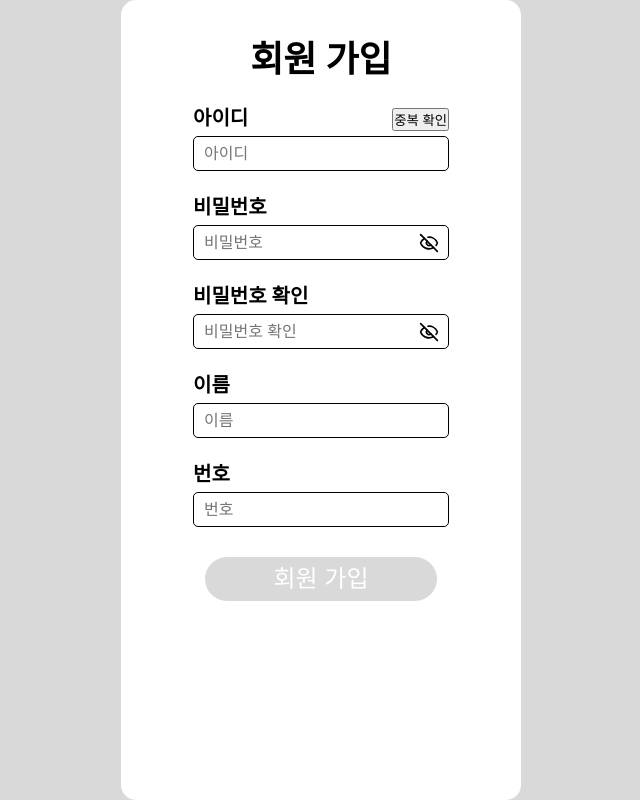
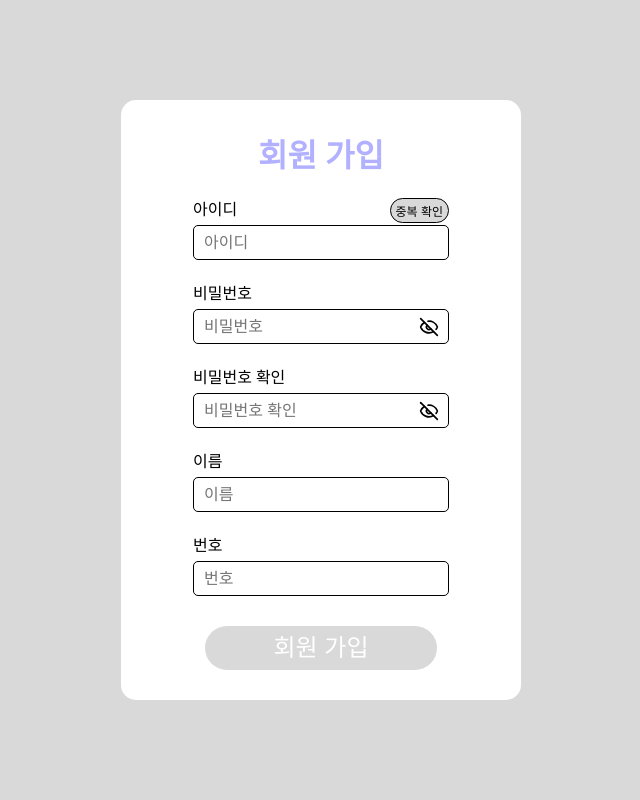
Before and after one commit to Seungmani/festio, a React (Vite) app: page /register in a window 1280 px wide. Shown: the whole page, without its empty margins (319-959 px from the left). Built offline with nearby package versions, Linux system fonts and the light colour scheme.

Commit message:
[fix] UI 수정 - 회원 가입 글씨 수정 - 회원 가입 이메일 중복 버튼 디자인 수정 - 페이지 네이션 버튼 색상 수정

```diff
--- a/src/components/Common/Button.tsx
+++ b/src/components/Common/Button.tsx
@@ -9,7 +9,7 @@ interface ButtonProps {
 	disabled: boolean;
 }
 
-const Button = React.memo(({text, width, height, disabled}: ButtonProps): JSX.Element => {
+const Button = React.memo(({text, width, height, disabled, }: ButtonProps): JSX.Element => {
 	return (
 		<StyledButton disabled={disabled} width={width} height={height} type="submit">{text}</StyledButton>
 	)
--- a/src/components/Main/Pagination.tsx
+++ b/src/components/Main/Pagination.tsx
@@ -1,5 +1,6 @@
 import React from 'react';
 import styled from '@emotion/styled';
+import Color from '../../constants/Color';
 
 interface PaginationProps {
   currentPage: number;
@@ -34,7 +35,7 @@ const Pagination: React.FC<PaginationProps> = ({
   const pageNumbers = getPageNumbers();
 
   return (
-    <PaginationContainer>
+    <PaginationDIV>
       <Button
         onClick={() => onPageChange(currentPage - 1)}
         disabled={currentPage === 1}
@@ -58,13 +59,13 @@ const Pagination: React.FC<PaginationProps> = ({
       >
         다음
       </Button>
-    </PaginationContainer>
+    </PaginationDIV>
   );
 };
 
 export default Pagination;
 
-const PaginationContainer = styled.div`
+const PaginationDIV = styled.div`
   display: flex;
   align-items: center;
   justify-content: center;
@@ -74,13 +75,13 @@ const PaginationContainer = styled.div`
 const Button = styled.button`
   background: none;
   border: none;
-  color: #007bff;
+  color: ${Color.BLUE};
   cursor: pointer;
   margin: 0 10px;
   font-size: 16px;
 
   &:disabled {
-    color: #ccc;
+    color: ${Color.GREY};
     cursor: not-allowed;
   }
 `;
@@ -88,7 +89,7 @@ const Button = styled.button`
 const PageNumber = styled.button<{ active: boolean }>`
   background: none;
   border: none;
-  color: ${(props) => (props.active ? '#007bff' : '#000')};
+  color: ${(props) => (props.active ? Color.BLUE : Color.BLACK)};
   cursor: pointer;
   margin: 0 5px;
   font-size: 16px;
--- a/src/components/Register/EmailDuplicationBtn.tsx
+++ b/src/components/Register/EmailDuplicationBtn.tsx
@@ -1,13 +1,16 @@
 import React, { useCallback } from "react";
 import { db } from "../../firebase";
 import { collection, getDocs, query, where } from "firebase/firestore";
+import styled from "@emotion/styled";
+import Color from "../../constants/Color";
 
 interface EmailDuplicationBtnProps {
 	email: string;
+	duplicate: boolean;
 	setDuplicate: (value: boolean) => void;
 }
 
-const EmailDuplicationBtn = React.memo(({email, setDuplicate}: EmailDuplicationBtnProps): JSX.Element => {
+const EmailDuplicationBtn = React.memo(({email, duplicate, setDuplicate}: EmailDuplicationBtnProps): JSX.Element => {
 
 	const checkEmailExists = useCallback(async (email:string) => {
 		try {
@@ -16,10 +19,10 @@ const EmailDuplicationBtn = React.memo(({email, setDuplicate}: EmailDuplicationB
 			const querySnapshot = await getDocs(emailQuery);
 			if (!querySnapshot.empty) {
 				alert("이미 사용중인 아이디 입니다.")
-				return setDuplicate(false);
+				return setDuplicate(true);
 			} else {
 				alert("사용가능한 아이디 입니다.")
-				return setDuplicate(true);
+				return setDuplicate(false);
 			}
 		} catch (error) {
 			console.error("아이디 중복 확인 실패:", error);
@@ -28,8 +31,21 @@ const EmailDuplicationBtn = React.memo(({email, setDuplicate}: EmailDuplicationB
 	}, []);
 
 	return (
-		<button type="button" onClick={() => checkEmailExists(email) }>중복 확인</button>
+		<Button type="button" duplicate={duplicate} onClick={() => checkEmailExists(email) }>{
+			duplicate ? "중복 확인" : "사용 가능"
+		}</Button>
 	)
 })
 
 export default EmailDuplicationBtn;
+
+const Button = styled.button<{duplicate: boolean}>`
+	padding: 3px 5px;
+
+	color: ${Color.BLACK};
+	background-color: ${(props) => !props.duplicate ? Color.MAIN : Color.GREY};
+  border: 1px solid	${(props) => !props.duplicate ? Color.MAIN : Color.BLACK};
+	border-radius:20px;
+
+	font-size: 12px;
+`
--- a/src/components/Register/RegisterForm.tsx
+++ b/src/components/Register/RegisterForm.tsx
@@ -24,12 +24,12 @@ const initialRegisterState = {
 
 const RegisterForm = React.memo((): JSX.Element => {
 	const { formState, handleInputChange } = useFormState(initialRegisterState);
-	const [isEmailDuplicate, setIsEmailDuplicate] = useState<boolean>(false);
+	const [isEmailDuplicate, setIsEmailDuplicate] = useState<boolean>(true);
 	const dispatch = useDispatch();
 	const navigate = useNavigate();
 
 	const disabled = formState.email.isValid &&
-		isEmailDuplicate &&
+		!isEmailDuplicate &&
 		formState.password.isValid &&
     formState.passwordCheck.isValid &&
     formState.name.isValid &&
@@ -71,8 +71,8 @@ const RegisterForm = React.memo((): JSX.Element => {
   return (
 		<Form onSubmit={handleSubmit}>
 			<FlexRow>
-				<H2>아이디</H2>
-				<EmailDuplicationBtn email={formState.email.value} setDuplicate={setIsEmailDuplicate} />
+				<InputTitle>아이디</InputTitle>
+				<EmailDuplicationBtn email={formState.email.value} duplicate={isEmailDuplicate} setDuplicate={setIsEmailDuplicate} />
 			</FlexRow>
 			<TextInput
 				text={formState.email.value}
@@ -81,7 +81,7 @@ const RegisterForm = React.memo((): JSX.Element => {
 				errorText={formState.email.errorText}
 				placeholder="아이디"
 			/>
-			<H2>비밀번호</H2>
+			<InputTitle>비밀번호</InputTitle>
 			<PasswordInput
 				password={formState.password.value}
 				name="password"
@@ -89,7 +89,7 @@ const RegisterForm = React.memo((): JSX.Element => {
 				errorText={formState.password.errorText}
 				placeholder="비밀번호"
 			/>
-			<H2>비밀번호 확인</H2>
+			<InputTitle>비밀번호 확인</InputTitle>
 			<PasswordInput
 				password={formState.passwordCheck.value}
 				name="passwordCheck"
@@ -97,7 +97,7 @@ const RegisterForm = React.memo((): JSX.Element => {
 				errorText={formState.passwordCheck.errorText}
 				placeholder="비밀번호 확인"
 			/>
-			<H2>이름</H2>
+			<InputTitle>이름</InputTitle>
 			<TextInput
 				text={formState.name.value}
 				name="name"
@@ -105,7 +105,7 @@ const RegisterForm = React.memo((): JSX.Element => {
 				errorText={formState.name.errorText}
 				placeholder="이름"
 			/>
-			<H2>번호</H2>
+			<InputTitle>번호</InputTitle>
 			<TextInput
 				text={formState.phone.value}
 				name="phone"
@@ -128,10 +128,10 @@ const Form = styled.form`
 	margin-top: 20px;
 `
 
-const H2 = styled.h2`
+const InputTitle = styled.p`
   margin: 0;
   margin-bottom: 5px;
-  font-size: 20px;
+  font-size: 16px;
 `
 
 const FlexRow = styled.div`
--- a/src/pages/Register.tsx
+++ b/src/pages/Register.tsx
@@ -1,10 +1,11 @@
 import styled from '@emotion/styled';
 import RegisterForm from '../components/Register/RegisterForm';
 import GreyContainer from '../components/Common/GreyContainer';
+import Color from '../constants/Color';
 
 const Register = () :JSX.Element => {
 	return (
-		<GreyContainer width="400px" height='100vh'>
+		<GreyContainer width="400px" height='600px'>
 			<>
 				<H1>회원 가입</H1>
 				<RegisterForm />
@@ -16,8 +17,9 @@ const Register = () :JSX.Element => {
 export default Register;
 
 const H1 = styled.h1`
-  margin: 0;
 	margin-top: 30px;
-	font-size: 36px;
+
+	color: ${Color.MAIN};
+	font-size: 32px;
 	text-align: center;
 `
```
